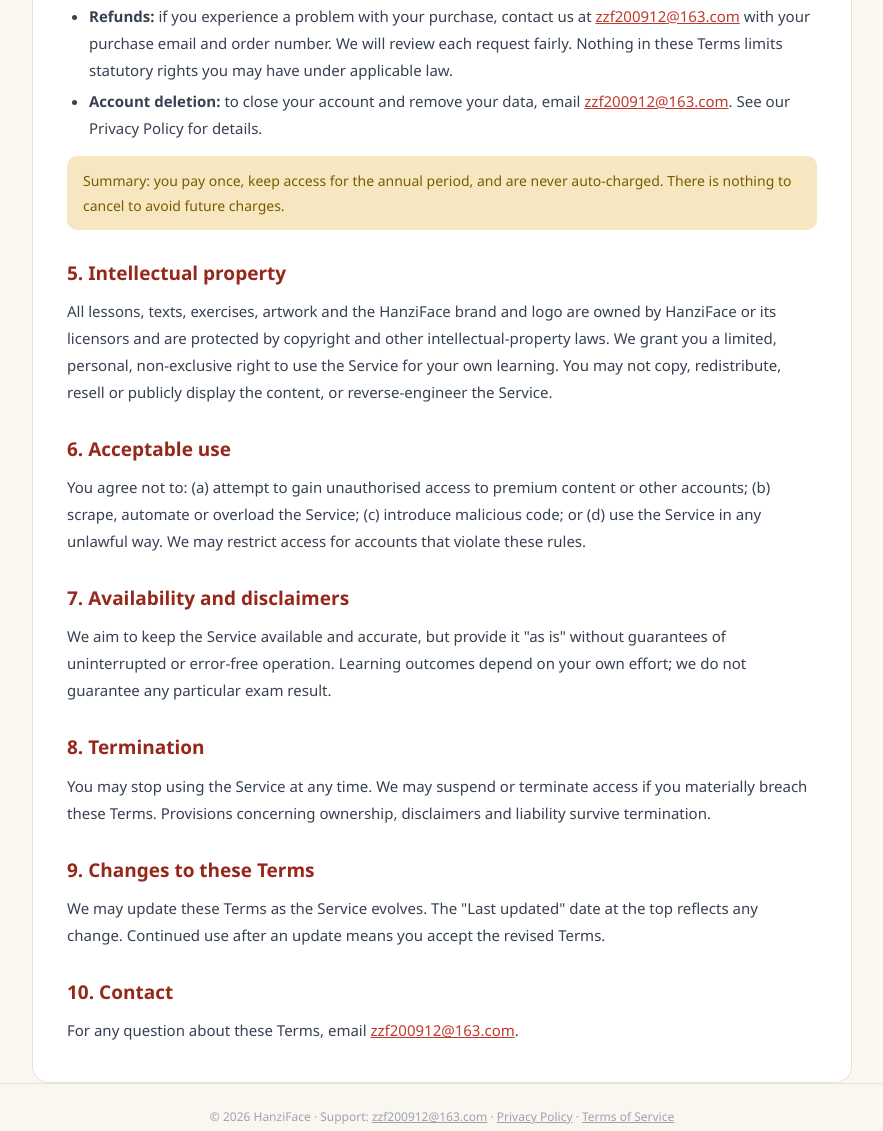
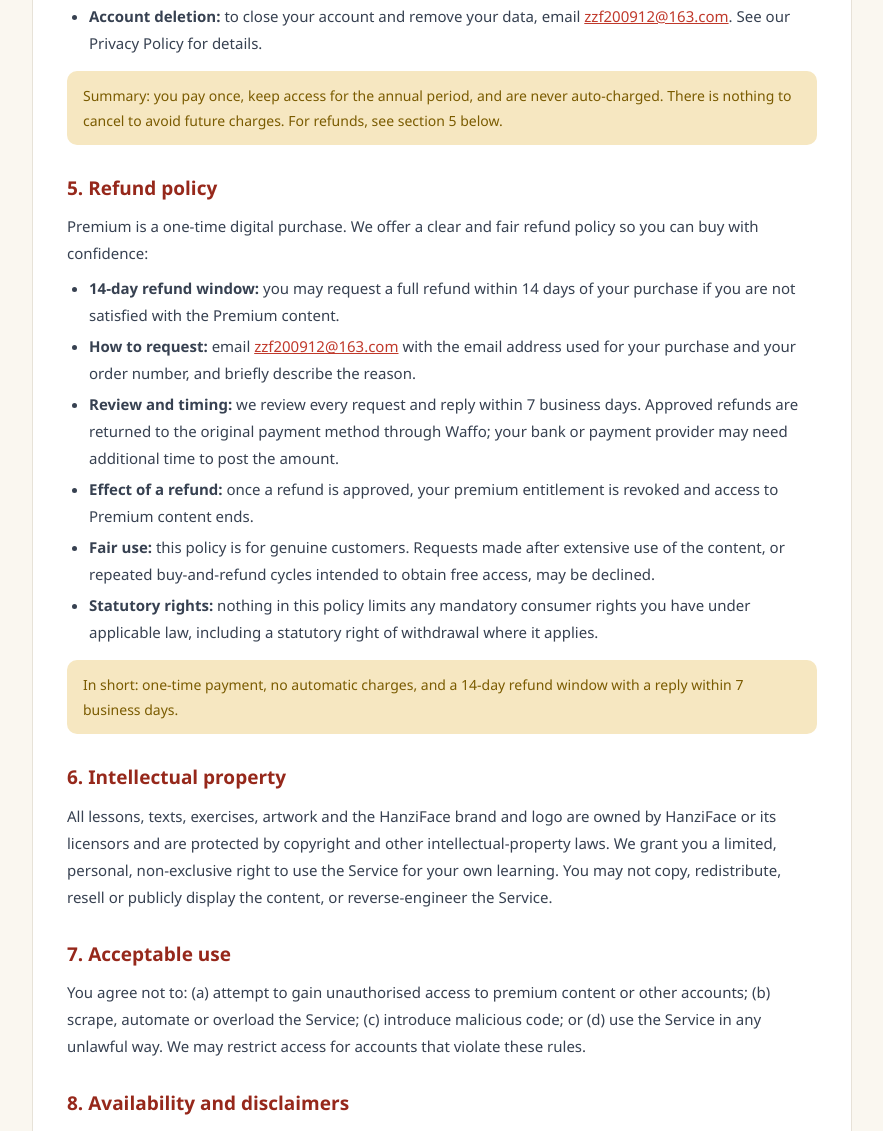
Before and after one commit to zzf200912/hanziface, a plain HTML site: page terms.html in a window 1280 px wide. Shown: the part 1252-2383 px from the top of the page, without its empty margins (198-1081 px from the left). Drawn offline with Linux system fonts and the light colour scheme.

Commit message:
Waffo KYC round 3: add standalone refund policy, unify billing as one-time annual and processor as Waffo across all pages

```diff
--- a/terms.html
+++ b/terms.html
@@ -69,27 +69,38 @@
     <ul>
       <li><b>No recurring billing:</b> there is no subscription to cancel and no automatic charge at any time. Your access does not renew by itself.</li>
       <li><b>Cancellation / stopping use:</b> you may stop using the Service at any time. If you no longer want Premium access, contact us at <a href="mailto:zzf200912@163.com">zzf200912@163.com</a> and we will disable your premium entitlement on request.</li>
-      <li><b>Refunds:</b> if you experience a problem with your purchase, contact us at <a href="mailto:zzf200912@163.com">zzf200912@163.com</a> with your purchase email and order number. We will review each request fairly. Nothing in these Terms limits statutory rights you may have under applicable law.</li>
       <li><b>Account deletion:</b> to close your account and remove your data, email <a href="mailto:zzf200912@163.com">zzf200912@163.com</a>. See our Privacy Policy for details.</li>
     </ul>
-    <div class="note">Summary: you pay once, keep access for the annual period, and are never auto-charged. There is nothing to cancel to avoid future charges.</div>
+    <div class="note">Summary: you pay once, keep access for the annual period, and are never auto-charged. There is nothing to cancel to avoid future charges. For refunds, see section 5 below.</div>
 
-    <h2>5. Intellectual property</h2>
+    <h2>5. Refund policy</h2>
+    <p>Premium is a one-time digital purchase. We offer a clear and fair refund policy so you can buy with confidence:</p>
+    <ul>
+      <li><b>14-day refund window:</b> you may request a full refund within 14 days of your purchase if you are not satisfied with the Premium content.</li>
+      <li><b>How to request:</b> email <a href="mailto:zzf200912@163.com">zzf200912@163.com</a> with the email address used for your purchase and your order number, and briefly describe the reason.</li>
+      <li><b>Review and timing:</b> we review every request and reply within 7 business days. Approved refunds are returned to the original payment method through Waffo; your bank or payment provider may need additional time to post the amount.</li>
+      <li><b>Effect of a refund:</b> once a refund is approved, your premium entitlement is revoked and access to Premium content ends.</li>
+      <li><b>Fair use:</b> this policy is for genuine customers. Requests made after extensive use of the content, or repeated buy-and-refund cycles intended to obtain free access, may be declined.</li>
+      <li><b>Statutory rights:</b> nothing in this policy limits any mandatory consumer rights you have under applicable law, including a statutory right of withdrawal where it applies.</li>
+    </ul>
+    <div class="note">In short: one-time payment, no automatic charges, and a 14-day refund window with a reply within 7 business days.</div>
+
+    <h2>6. Intellectual property</h2>
     <p>All lessons, texts, exercises, artwork and the HanziFace brand and logo are owned by HanziFace or its licensors and are protected by copyright and other intellectual-property laws. We grant you a limited, personal, non-exclusive right to use the Service for your own learning. You may not copy, redistribute, resell or publicly display the content, or reverse-engineer the Service.</p>
 
-    <h2>6. Acceptable use</h2>
+    <h2>7. Acceptable use</h2>
     <p>You agree not to: (a) attempt to gain unauthorised access to premium content or other accounts; (b) scrape, automate or overload the Service; (c) introduce malicious code; or (d) use the Service in any unlawful way. We may restrict access for accounts that violate these rules.</p>
 
-    <h2>7. Availability and disclaimers</h2>
+    <h2>8. Availability and disclaimers</h2>
     <p>We aim to keep the Service available and accurate, but provide it "as is" without guarantees of uninterrupted or error-free operation. Learning outcomes depend on your own effort; we do not guarantee any particular exam result.</p>
 
-    <h2>8. Termination</h2>
+    <h2>9. Termination</h2>
     <p>You may stop using the Service at any time. We may suspend or terminate access if you materially breach these Terms. Provisions concerning ownership, disclaimers and liability survive termination.</p>
 
-    <h2>9. Changes to these Terms</h2>
+    <h2>10. Changes to these Terms</h2>
     <p>We may update these Terms as the Service evolves. The "Last updated" date at the top reflects any change. Continued use after an update means you accept the revised Terms.</p>
 
-    <h2>10. Contact</h2>
+    <h2>11. Contact</h2>
     <p>For any question about these Terms, email <a href="mailto:zzf200912@163.com">zzf200912@163.com</a>.</p>
   </div>
 </main>
```
Also changed, not shown: de.html (+3 -3 lines), es.html (+3 -3 lines), fr.html (+3 -3 lines), index.html (+9 -9 lines).
